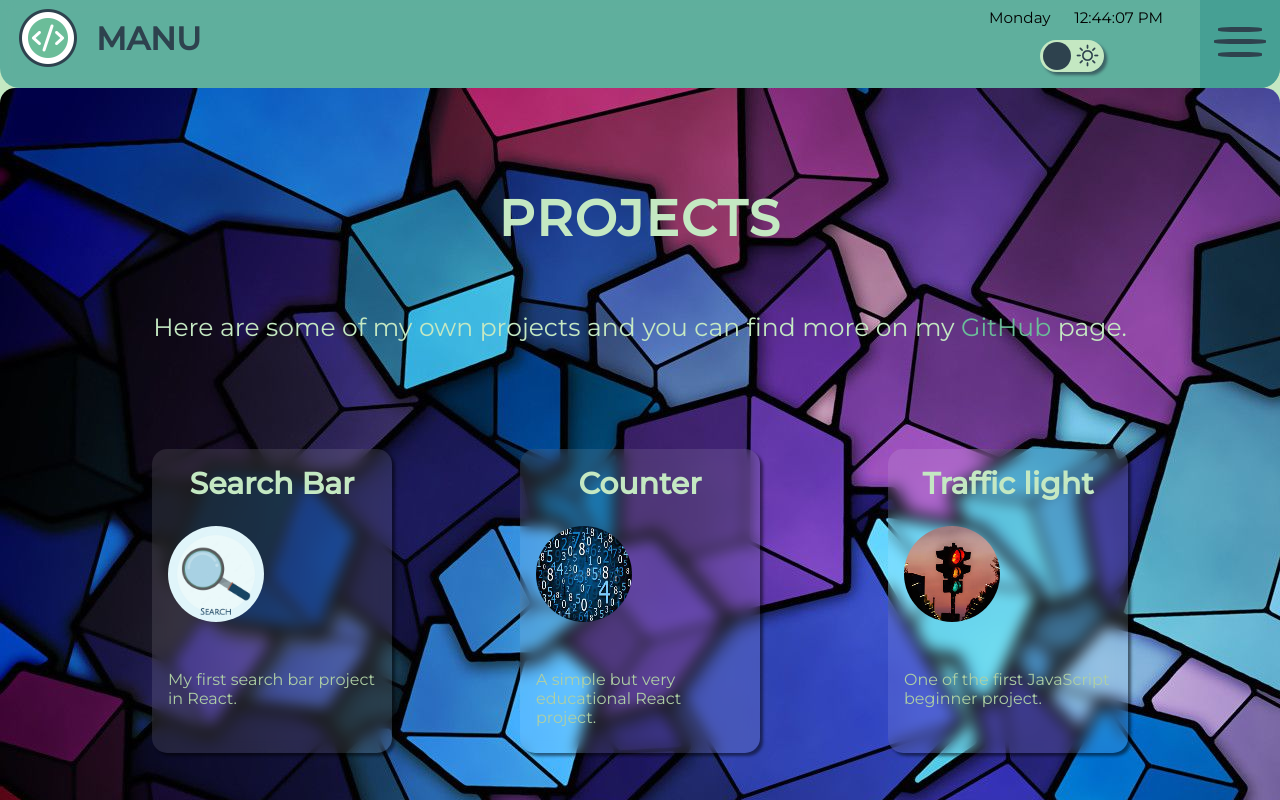
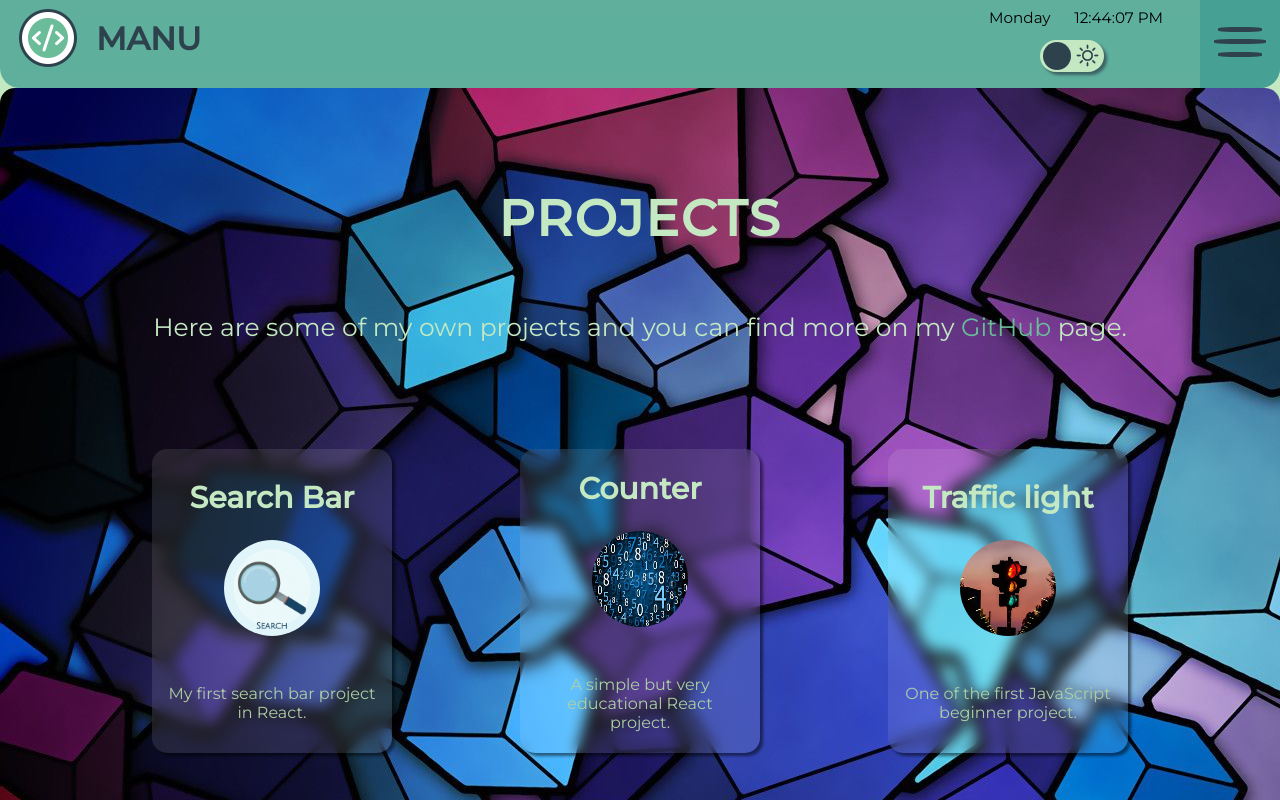
Before and after one commit to cmanu07/mysite, a React (Create React App) app: page /projects in a window 1280 px wide. Shown: the top 800 px of the page. Built offline with nearby package versions, Linux system fonts and the light colour scheme.

Commit message:
last updates

```diff
--- a/src/components/Pages/ProjectsPage/ProjectsPage.css
+++ b/src/components/Pages/ProjectsPage/ProjectsPage.css
@@ -54,6 +54,8 @@ a {
     height: 19em;
     display: flex;
     flex-direction: column;
+    justify-content: center;
+    align-items: center;
     padding: 1em;
     border-radius: 15px;
     background-color: var(--myGlassGrey);
@@ -80,4 +82,5 @@ a {
 .project-card p {
     color: var(--myGreen-3);
     margin-top: 3em;
+    text-align: center;
 }
```
Also changed, not shown: 1 other file (tests, documents, lock files or other folders).
